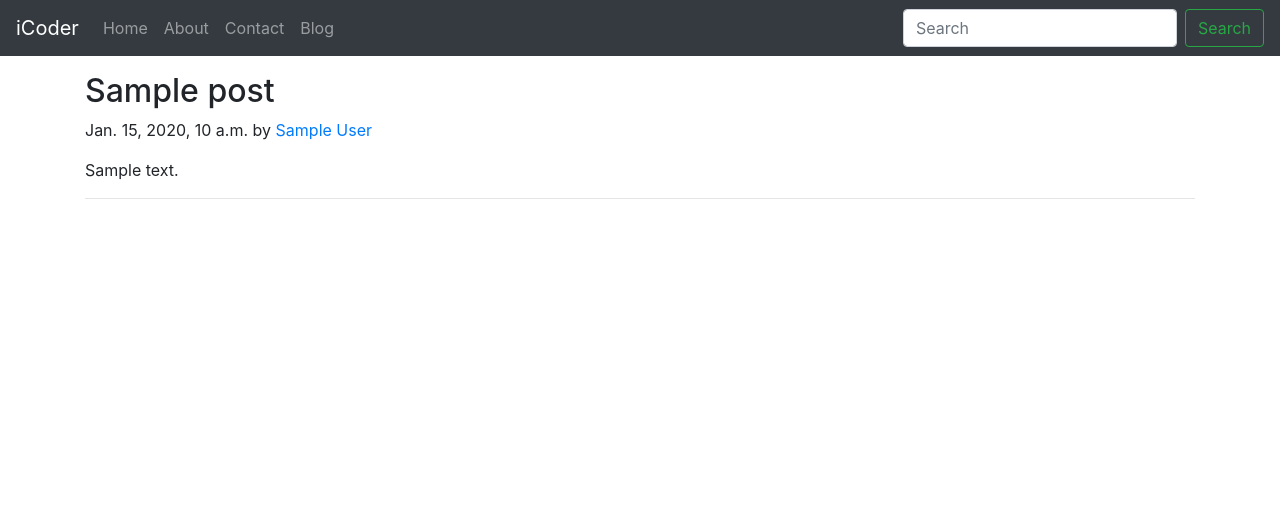
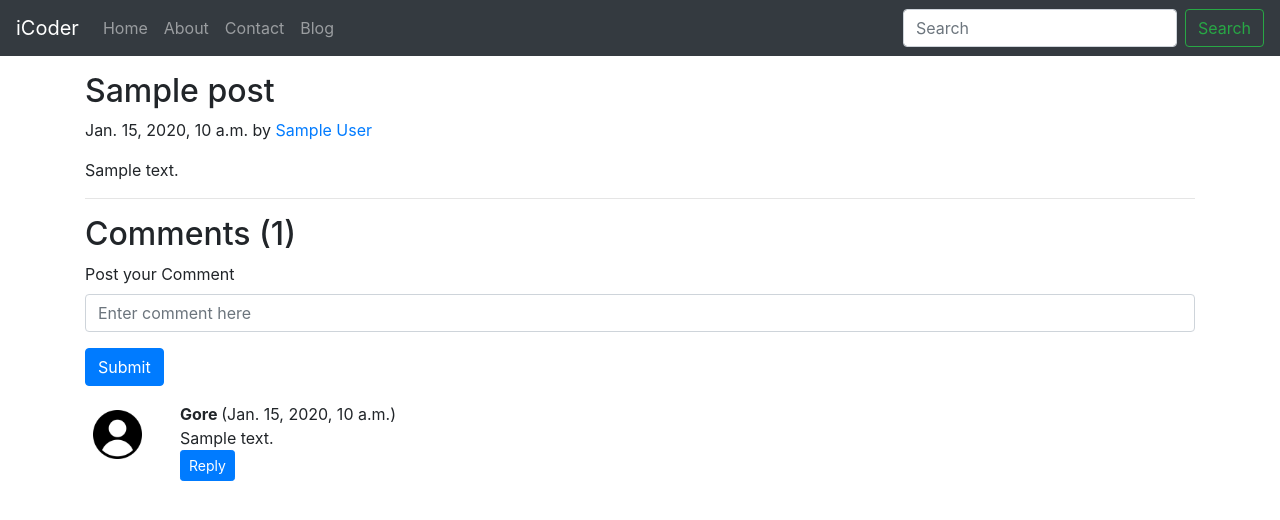
Before and after one commit to anujaandge/DjangoExample, a Django app: a page that uses Blog/Icoder/blog/templates/blog/blogPost.html in a window 1280 px wide. Shown: the top 520 px of the page. Run offline with Django 5.2, Linux system fonts and the light colour scheme; a user stored in the database is signed in; data comes from the database, SQL or seed files in the repository; tables that the repository leaves empty hold one stand-in row (values such as "Sample post"); some libraries are stand-ins or nearby versions.

Commit message:
replay section done

```diff
--- a/Blog/Icoder/blog/templates/blog/blogPost.html
+++ b/Blog/Icoder/blog/templates/blog/blogPost.html
@@ -2,15 +2,86 @@
 
 {% block title %} Blogpost{% endblock title %}
 
+{% block js %}
+      <script>
+      let previews=document.getElementsByClassName('preview');
+      Array.from(previews).forEach((element))=>{
+          element.innerHTML=element.innerText;
+      })
+
+{% endblock js %}
+
 {% block body %}
+{% load static %}
+{% load humanize %}
+{% load extras %}
+<div class="container my-3">
+  <div class="blog-post">
+    <h2 class="blog-post-title">{{post.title}}</h2>
+    <p class="blog-post-meta">{{post.timeStamp}} by <a href="#">{{post.author}}</a></p>
+    <p>{{post.content|safe}}</p>
+    <hr>
+  </div>
+</div>
+<div class="container">
+  <h2> Comments ({{comments.count}})</h2>
+  <form action="/blog/postComment" method="post">
+    {% csrf_token %}
+    <div class="form-group">
+        <label for="postcomment">Post your Comment </label>
+        <input type="text" class="form-control" name="comment" placeholder="Enter comment here">
+    </div>
+    <input type="hidden" name="postSno" value="{{post.sno}}">
+    <button type="submit" class="btn btn-primary">Submit</button>
+  </form>
 
-<div class="container my-3">
-<div class="blog-post">
-        <h2 class="blog-post-title">{{post.title}}</h2>
-        <p class="blog-post-meta">{{post.timeStamp}} by <a href="#">{{post.author}}</a></p>
+  {% for comment in comments %}
+  <div class="row my-3">
+    <div class="col-md-1  ">
+    <img class="rounded mx-auto d-block w-100 p-2 border-dark" src="{% static 'img\user.png' %}" alt="user">
+    </div>
+    <div class="col-md-11 ">
+      <b> {{comment.user.username}} </b> ({{comment.timeStamp | naturaltime}})
+      <div>   {{comment.comment}} </div>
+      <div class="reply mx-0">
+        <button class="btn btn-sm btn-primary" type="button" data-toggle="collapse" data-target="#replyBox{{comment.sno}}" aria-expanded="false" aria-controls="replyBox{{comment.sno}}">
+          Reply
+        </button>
+        <div class="collapse" id="replyBox{{comment.sno}}">
+          <div class="card card-body my-2">
+              <form action="/blog/postComment" method="post">
+                  {% csrf_token %}
+                  <div class="form-group">
+                      <label for="comment">Post a reply </label>
+                      <input type="text" class="form-control" name="comment" placeholder="Enter comment here">
+                      <input type="hidden" name="parentSno" value="{{comment.sno}}">
+                  </div>
+                  <input type="hidden" name="postSno" value="{{post.sno}}">
+                  <button type="submit" class="btn btn-primary">Submit</button>
+              </form>
+          </div>
+        </div>
+        <div class="replies  my-2 ">
+          {% for reply in replyDict|get_val:comment.sno %}
+          <div class="row my-2">
+            <div class="col-md-1 ">
+                <img class="rounded mx-auto d-block w-75 my-2  p-2" src="/static/img/user.png" alt="user">
+            </div>
+            <div class="col-md-11">
+                <div class="col-md-11 ">
+                    <b> {{reply.user.username}} </b> <span class="badge badge-secondary ">{{reply.timeStamp| naturaltime}}</span>
+                    <div>{{reply.comment}}</div>
+                </div>
+                <br>
+            </div>
+        </div>
+          {% endfor %}
+        </div>
+    </div>
+   </div>
+  </div>
+  {% endfor %}
+</div>
 
-        <p>{{post.content}}</p>
-        <hr>
-      </div>
-      </div>
+
  {% endblock %}
```
Also changed, not shown: Blog/Icoder/blog/templates/blog/blogHome.html (+16 -1 lines).
